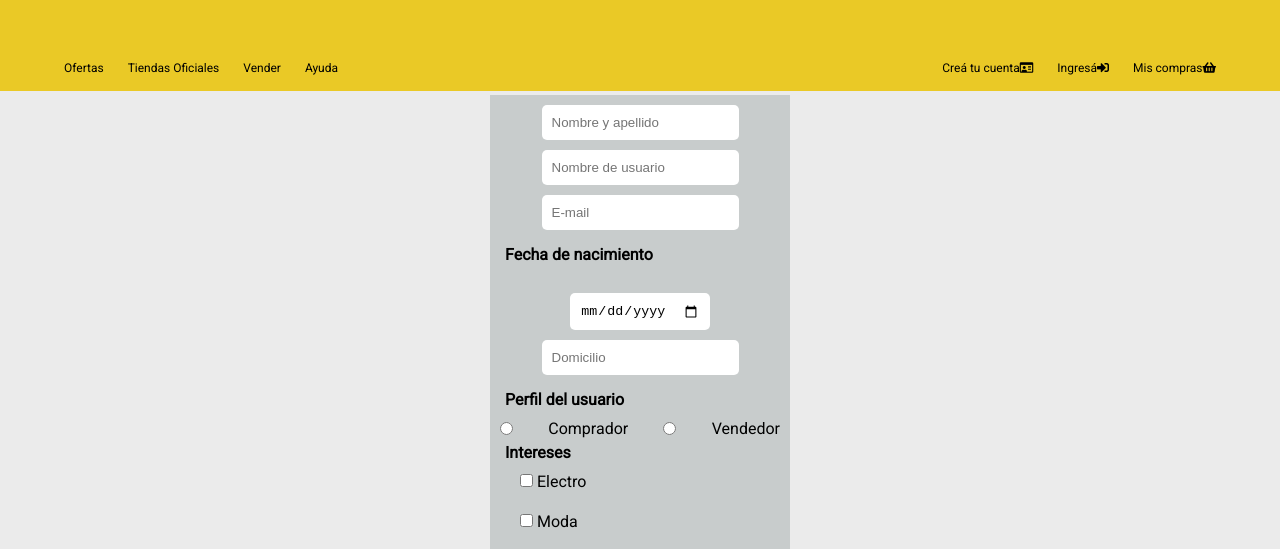
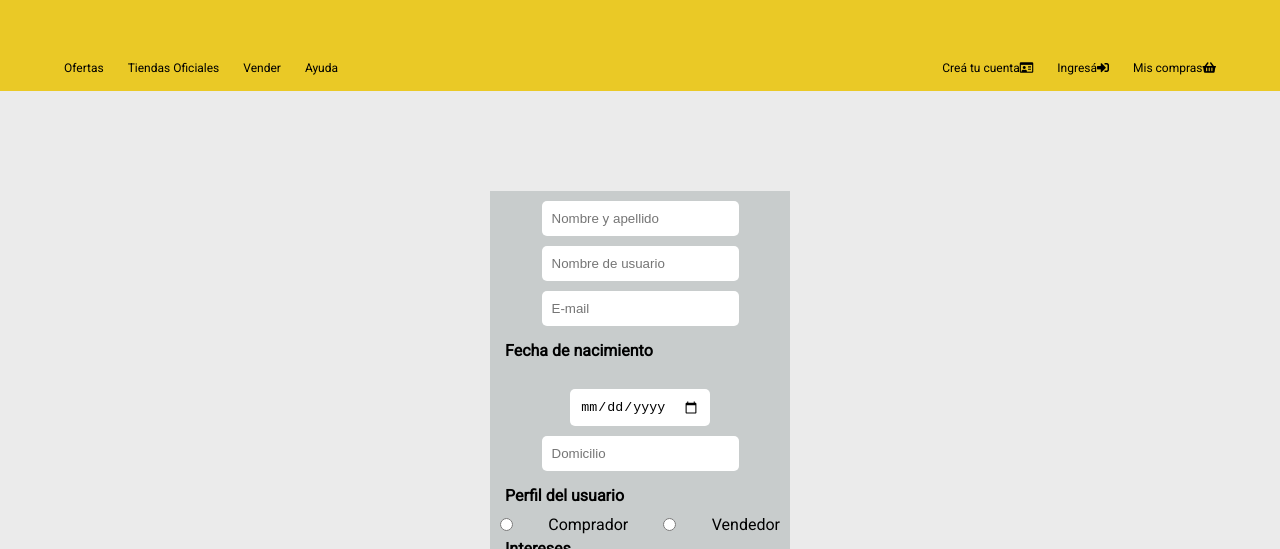
Before and after one commit to MLauzan/mercadoLiebre, a website: page views/register.html in a window 1280 px wide. Shown: the part 172-721 px from the top of the page. Drawn offline with Linux system fonts and the light colour scheme.

Commit message:
cambios register css

```diff
--- a/public/css/styles.css
+++ b/public/css/styles.css
@@ -388,7 +388,17 @@ footer p {
 }
 
 
-@media (min-width: 768px) {
+@media  (min-width: 768px) {
+
+  .register {
+    margin-bottom: -90px;
+    margin-top: 100px;
+    position: flex;
+    width: 300px;
+    padding: 10px;
+    background: #717D7E49;
+    background-size: cover;
+}
 
   .login {
     top: 50%;
```
